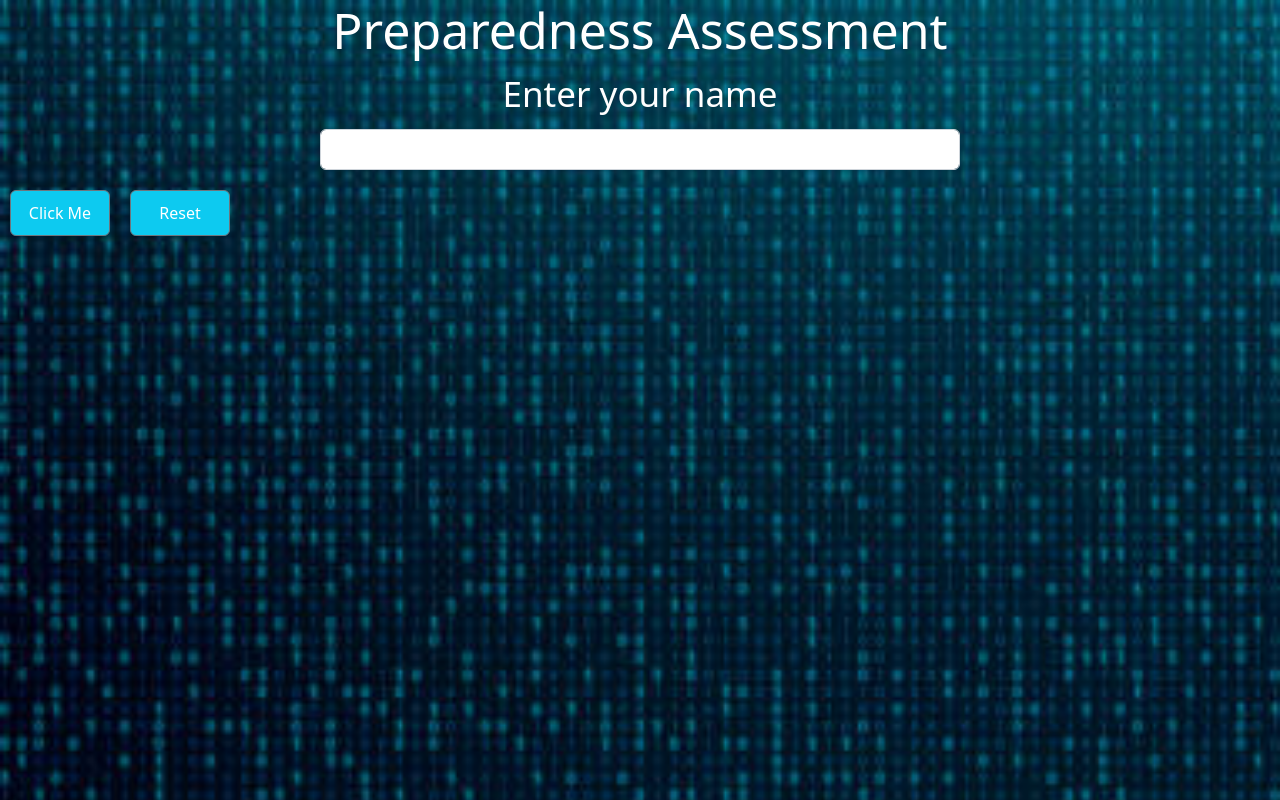
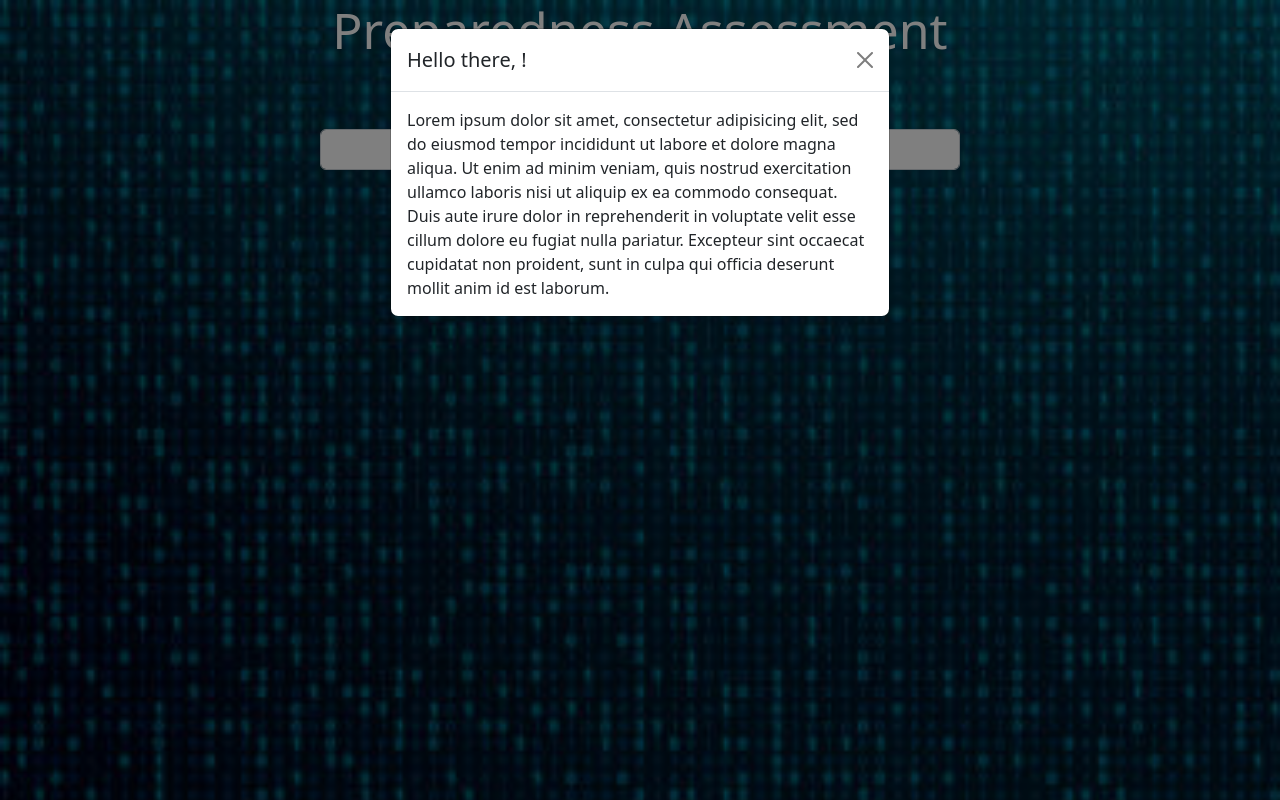
Before and after one commit to learn-academy-2023-hotel/preparedness-assessment-jdpinkard, a React (Create React App) app in the folder preparedness-frontend/: page / in a window 1280 px wide. Both pictures are taken after a click on the button "Click Me". Shown: the top 800 px of the page. Built offline with nearby package versions, Linux system fonts and the light colour scheme.

Commit message:
Finished the Styling and the Modal

```diff
--- a/preparedness-frontend/src/App.css
+++ b/preparedness-frontend/src/App.css
@@ -11,7 +11,7 @@
     font-size: 50px;
 }
 
-.input {
+.form {
     text-align: center;
 }
 
@@ -27,13 +27,11 @@
     padding: 6px 12px;
 }
 
-.form {
-}
-
 .form Button {
     background-color: #0dcaf0;
     color: white;
     width: 100px;
     padding: 10px;
     margin: 20px 10px 0px;
+    display: inline-block;
 }
--- a/preparedness-frontend/src/App.js
+++ b/preparedness-frontend/src/App.js
@@ -1,23 +1,33 @@
-import React from "react"
-import { Button, Input, Label } from "reactstrap"
-import ModalComponent from "./components/ModalComponent"
-import "./App.css"
+import React, { useState } from "react";
+import { Button, Input, Label } from "reactstrap";
+import ModalComponent from "./components/ModalComponent";
+import "./App.css";
 
 const App = () => {
+  const [modal, setModal] = useState(false);
+  const [name, setName] = useState("");
+
+  const handleChange = (e) => {
+    setName(e.target.value);
+  };
+
+  const toggle = () => setModal(!modal);
+  const reset = () => setName("");
+
   return (
     <div className="entire-content">
       <h1>Preparedness Assessment</h1>
       <div className="form">
         <div className="input">
           <Label for="name">Enter your name</Label>
-          <Input />
+          <Input type="text" onChange={handleChange} value={name} />
         </div>
-        <Button>Click Me</Button>
-        <Button>Reset</Button>
-        <ModalComponent />
+        <Button onClick={toggle}>Click Me</Button>
+        <Button onClick={reset}>Reset</Button>
+        <ModalComponent modal={modal} toggle={toggle} name={name} />
       </div>
     </div>
-  )
-}
+  );
+};
 
-export default App
+export default App;
--- a/preparedness-frontend/src/components/ModalComponent.js
+++ b/preparedness-frontend/src/components/ModalComponent.js
@@ -1,7 +1,23 @@
-import React from "react"
+import React from "react";
+import { Modal, ModalHeader, ModalBody } from "reactstrap";
 
-const ModalComponent = () => {
-  return <></>
-}
+const ModalComponent = ({ modal, toggle, name }) => {
+  return (
+    <div>
+      <Modal isOpen={modal} toggle={toggle}>
+        <ModalHeader toggle={toggle}>Hello there, {name}!</ModalHeader>
+        <ModalBody>
+          Lorem ipsum dolor sit amet, consectetur adipisicing elit, sed do
+          eiusmod tempor incididunt ut labore et dolore magna aliqua. Ut enim ad
+          minim veniam, quis nostrud exercitation ullamco laboris nisi ut
+          aliquip ex ea commodo consequat. Duis aute irure dolor in
+          reprehenderit in voluptate velit esse cillum dolore eu fugiat nulla
+          pariatur. Excepteur sint occaecat cupidatat non proident, sunt in
+          culpa qui officia deserunt mollit anim id est laborum.
+        </ModalBody>
+      </Modal>
+    </div>
+  );
+};
 
-export default ModalComponent
+export default ModalComponent;
```
Also changed, not shown: 1 other file (tests, documents, lock files or other folders).
